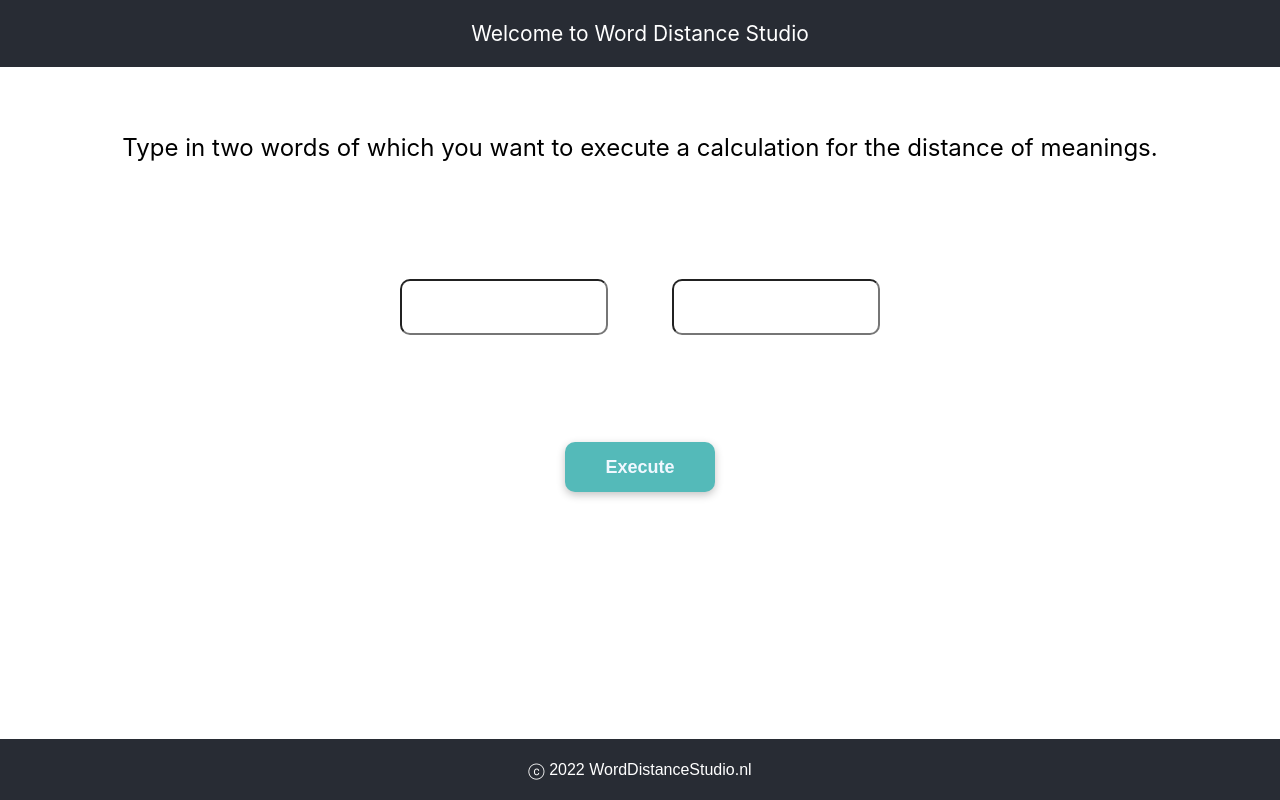
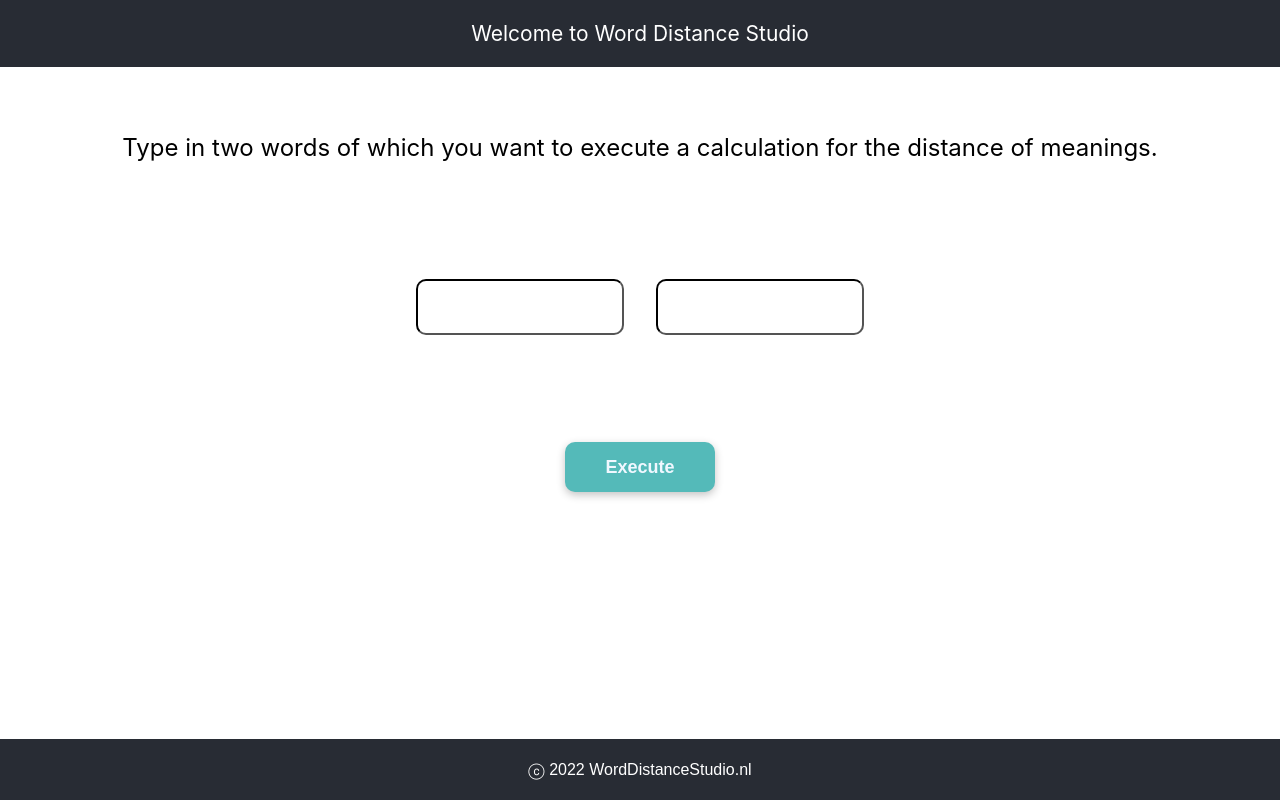
Before and after one commit to yudainakazaki/word2vec-app, a React (Create React App) app: page / in a window 1280 px wide. Built offline with nearby package versions, Linux system fonts and the light colour scheme.

Commit message:
add error message for server error

```diff
--- a/public/index.html
+++ b/public/index.html
@@ -10,34 +10,11 @@
       content="Web site created using create-react-app"
     />
     <link rel="apple-touch-icon" href="%PUBLIC_URL%/logo192.png" />
-    <!--
-      manifest.json provides metadata used when your web app is installed on a
-      user's mobile device or desktop. See https://developers.google.com/web/fundamentals/web-app-manifest/
-    -->
     <link rel="manifest" href="%PUBLIC_URL%/manifest.json" />
-    <!--
-      Notice the use of %PUBLIC_URL% in the tags above.
-      It will be replaced with the URL of the `public` folder during the build.
-      Only files inside the `public` folder can be referenced from the HTML.
-
-      Unlike "/favicon.ico" or "favicon.ico", "%PUBLIC_URL%/favicon.ico" will
-      work correctly both with client-side routing and a non-root public URL.
-      Learn how to configure a non-root public URL by running `npm run build`.
-    -->
-    <title>React App</title>
+    <title>Word Distance Studio</title>
   </head>
-  <body>
+  <body style="background-color: white;">
     <noscript>You need to enable JavaScript to run this app.</noscript>
     <div id="root"></div>
-    <!--
-      This HTML file is a template.
-      If you open it directly in the browser, you will see an empty page.
-
-      You can add webfonts, meta tags, or analytics to this file.
-      The build step will place the bundled scripts into the <body> tag.
-
-      To begin the development, run `npm start` or `yarn start`.
-      To create a production bundle, use `npm run build` or `yarn build`.
-    -->
   </body>
 </html>
--- a/src/components/Buttons/Buttons.jsx
+++ b/src/components/Buttons/Buttons.jsx
@@ -29,7 +29,8 @@ function callApi(word1, word2){
                 return val;
             }).catch((error) => {
                 console.log('error: ' + error);
-                    document.getElementById("score").innerHTML = "Server is not running. Sorry 😥";
+                document.getElementById("score").innerHTML = "503 Service Unavailable";
+                document.getElementById("message-label").innerHTML = "Server is not running right now 😥";
             });
 }
 
--- a/src/components/IO/Input/Input.css
+++ b/src/components/IO/Input/Input.css
@@ -1,23 +1,23 @@
 .input-main {
+    width: 100%;
     display: flex;
     flex-direction: row;
+    flex-wrap: wrap;
+    justify-content: center;
 }
 
 .input-box-container {
-    margin: auto 0;
-    position: relative;
-
     display: flex;
-    align-items: center;
-    justify-content: center;
+    justify-content: flex-start;
 }
 
 .input-box {
     width: 200px;
     height: 50px;
     font-size: 24px;
-    margin: auto 2rem;
-    position: relative;
+    margin: 1rem;
+    /* position: relative;  */
     border-radius: 10px;
     text-align: center;
+    border-color: black;
 }
```
Lines whose indentation alone changed are shown as unchanged.
